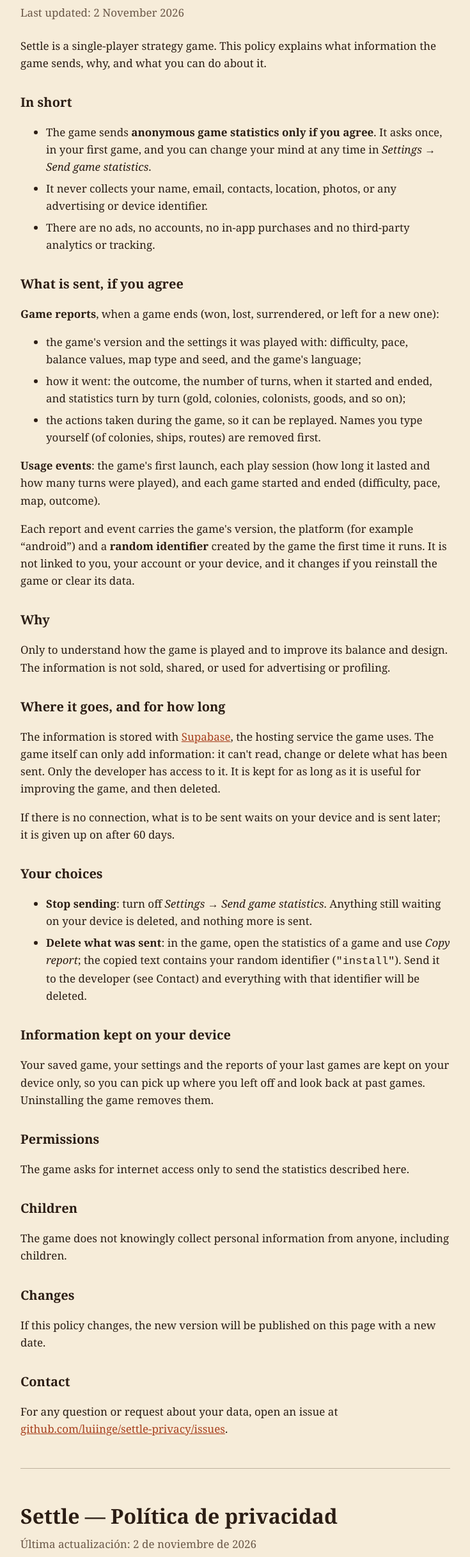
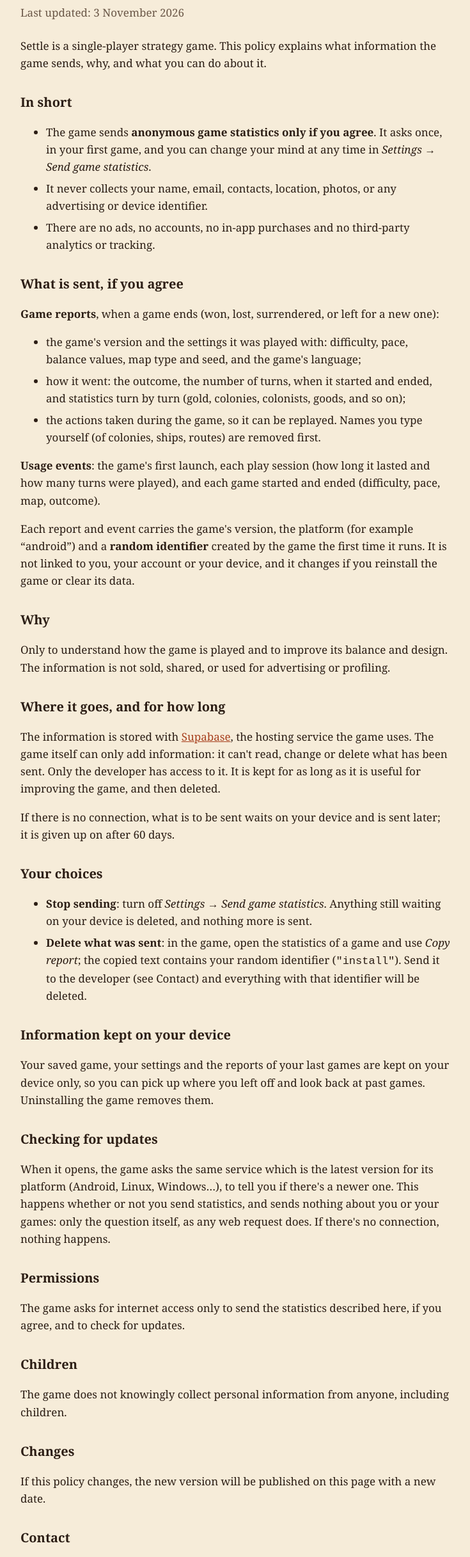
Before and after one commit to luiinge/settle-privacy, a plain HTML site: page index.html in a window 1280 px wide. Shown: the part 140-2574 px from the top of the page at 64% size, without its empty margins (272-1007 px from the left). Drawn offline with Linux system fonts and the light colour scheme.

Commit message:
Tell of the check for updates
Co-Authored-By: Claude Opus 5.5 <noreply@anthropic.com>
Claude-Session: https://claude.ai/code/session_0118YFH33Y1Tg8WWodMmtXpZ

```diff
--- a/index.html
+++ b/index.html
@@ -27,7 +27,7 @@
 
 <section id="en" lang="en">
 <h1>Settle — Privacy Policy</h1>
-<p class="date">Last updated: 2 November 2026</p>
+<p class="date">Last updated: 3 November 2026</p>
 
 <p>Settle is a single-player strategy game. This policy explains what
 information the game sends, why, and what you can do about it.</p>
@@ -92,9 +92,16 @@ sent later; it is given up on after 60 days.</p>
 on your device only, so you can pick up where you left off and look back at
 past games. Uninstalling the game removes them.</p>
 
+<h2>Checking for updates</h2>
+<p>When it opens, the game asks the same service which is the latest version
+for its platform (Android, Linux, Windows…), to tell you if there's a newer
+one. This happens whether or not you send statistics, and sends nothing about
+you or your games: only the question itself, as any web request does. If
+there's no connection, nothing happens.</p>
+
 <h2>Permissions</h2>
 <p>The game asks for internet access only to send the statistics described
-here.</p>
+here, if you agree, and to check for updates.</p>
 
 <h2>Children</h2>
 <p>The game does not knowingly collect personal information from anyone,
@@ -113,7 +120,7 @@ a new date.</p>
 
 <section id="es" lang="es">
 <h1>Settle — Política de privacidad</h1>
-<p class="date">Última actualización: 2 de noviembre de 2026</p>
+<p class="date">Última actualización: 3 de noviembre de 2026</p>
 
 <p>Settle es un juego de estrategia para un jugador. Esta política explica qué
 información envía el juego, para qué, y qué puedes hacer al respecto.</p>
@@ -179,9 +186,16 @@ más tarde; pasados 60 días se descarta.</p>
 guardan solo en tu dispositivo, para que puedas seguir donde lo dejaste y
 consultar partidas pasadas. Al desinstalar el juego se borran.</p>
 
+<h2>Comprobar si hay actualizaciones</h2>
+<p>Al abrirse, el juego pregunta a ese mismo servicio cuál es la última versión
+para su plataforma (Android, Linux, Windows…), para avisarte si hay una más
+nueva. Lo hace envíes o no estadísticas, y no envía nada sobre ti ni sobre tus
+partidas: solo la propia pregunta, como cualquier petición web. Si no hay
+conexión, no pasa nada.</p>
+
 <h2>Permisos</h2>
 <p>El juego pide acceso a internet solo para enviar las estadísticas descritas
-aquí.</p>
+aquí, si lo aceptas, y para comprobar si hay actualizaciones.</p>
 
 <h2>Menores</h2>
 <p>El juego no recoge a sabiendas información personal de nadie, menores
```
